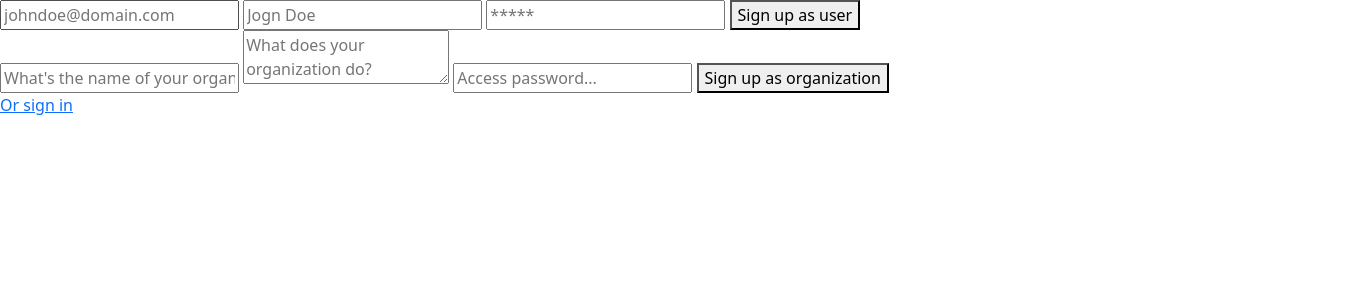
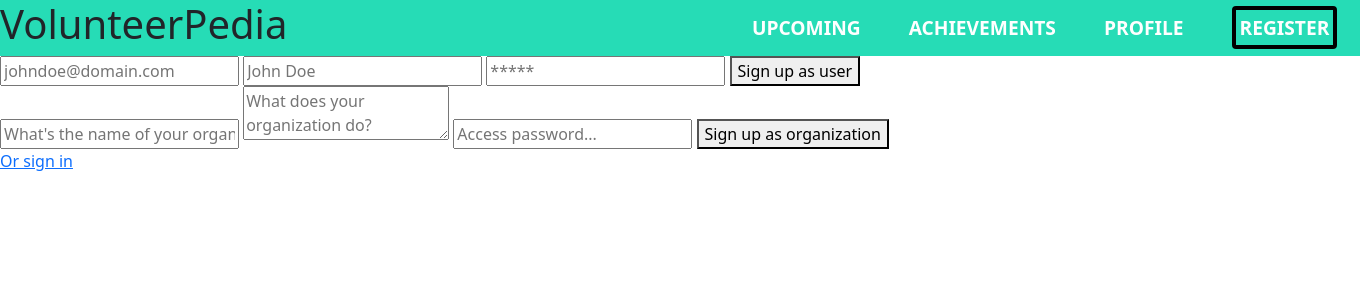
Before and after one commit to jianmin-chen/volunteerpedia, a Flask app: page /signup in a window 1360 px wide. Shown: the top 300 px of the page. Run offline with Flask 2, Linux system fonts and the light colour scheme.

Commit message:
added layout navbar
Added layout navbar, began to add links

```diff
--- a/static/styles.css
+++ b/static/styles.css
@@ -2,3 +2,181 @@
  If using Bootstrap, needs to be imported in ./templates/layout.html.
  If creating a stylesheet, just do it in the same folder as this one. You can use @import.
  */
+
+ :root {
+    --background:rgba(0, 214, 170, .85);
+}
+
+*, *::before, *::after {
+  box-sizing: border-box;
+}
+
+
+
+
+/* navigation styles start here */
+.nav-toggle {
+  position: absolute !important;
+  top: -9999px !important;
+  left: -9999px !important;
+}
+
+.nav-toggle:focus ~ .nav-toggle-label {
+  outline: 3px solid rgba(lightblue, .75);
+}
+
+.nav-toggle-label {
+  position: absolute;
+  top: 0;
+  left: 0;
+  margin-left: 1em;
+  height: 100%;
+  display: flex;
+  align-items: center;
+}
+
+.nav-toggle-label span,
+.nav-toggle-label span::before,
+.nav-toggle-label span::after {
+  display: block;
+  background: white;
+  height: 2px;
+  width: 2em;
+  border-radius: 2px;
+  position: relative;
+}
+
+.nav-toggle-label span::before,
+.nav-toggle-label span::after {
+  content: '';
+  position: absolute;
+}
+
+.nav-toggle-label span::before {
+  bottom: 7px;
+}
+
+.nav-toggle-label span::after {
+  top: 7px;
+}
+
+header {
+  background: var(--background);
+  text-align: center;
+  z-index: 999;
+  width: 100%;
+}
+
+
+nav {
+  position: absolute;
+  text-align: left;
+  top: 100%;
+  left: 0;
+  background: var(--background);
+  width: 100%;
+  transform: scale(1, 0);
+  transform-origin: top;
+  transition: transform 400ms ease-in-out;
+}
+
+nav a {
+  color: white;
+  text-decoration: none;
+  font-size: 1.2rem;
+  text-transform: uppercase;
+  opacity: 0;
+  transition: opacity 150ms ease-in-out;
+}
+
+nav a:hover {
+  color: #000;
+}
+
+nav ul {
+  margin: 0;
+  padding: 0;
+  font-weight: bold;
+  list-style: none;
+}
+
+nav li {
+  margin-bottom: 1em;
+  margin-left: 1em;
+}
+
+
+.nav-toggle:checked ~ nav {
+  transform: scale(1,1);
+}
+
+.nav-toggle:checked ~ nav a {
+  opacity: 1;
+  transition: opacity 250ms ease-in-out 250ms;
+}
+
+@media screen and (min-width: 800px) {
+  .nav-toggle-label {
+    display: none;
+  }
+
+  header {
+    display: grid;
+    grid-template-columns: 1fr auto minmax(1050px, 5.1fr) 1fr;
+  }
+
+  .logo {
+    grid-column: 2 / 3;
+  }
+
+  nav {
+    all: unset; /* this causes issues with Edge, since it's unsupported */
+
+    /* the following lines are not from my video, but add Edge support */
+    position: relative;
+    text-align: left;
+    transition: none;
+    transform: scale(1,1);
+    background: none;
+    top: initial;
+    left: initial;
+    /* end Edge support stuff */
+
+    grid-column: 3 / 4;
+    display: flex;
+    justify-content: flex-end;
+    align-items: center;
+  }
+
+  nav a {
+    opacity: 1;
+    position: relative;
+  }
+
+  nav a::before {
+    content: '';
+    display: block;
+    height: 5px;
+    background: black;
+    position: absolute;
+    top: -.75em;
+    left: 0;
+    right: 0;
+    transform: scale(0, 1);
+    transition: transform ease-in-out 250ms;
+  }
+
+  nav a:hover::before {
+    transform: scale(1,1);
+  }
+
+  nav ul {
+    display: flex;
+  }
+
+  nav li {
+    margin-left: 3em;
+    margin-bottom: 0;
+  }
+
+}
--- a/templates/layout.html
+++ b/templates/layout.html
@@ -7,9 +7,26 @@
         <title>VolunteerPedia | {% block title %}{% endblock %}</title>
 
         <link href="https://cdn.jsdelivr.net/npm/bootstrap@5.1.3/dist/css/bootstrap.min.css" rel="stylesheet" integrity="sha384-1BmE4kWBq78iYhFldvKuhfTAU6auU8tT94WrHftjDbrCEXSU1oBoqyl2QvZ6jIW3" crossorigin="anonymous"/>
-        <!--<link href="{{ url_for('static', filename='styles.css') }}" rel="stylesheet"/>-->
+        <link href="{{ url_for('static', filename='styles.css') }}" rel="stylesheet"/>
     </head>
     <body>
+        <header>
+            <h1 class="Logo">VolunteerPedia</h1>
+            <input type="checkbox" id="nav-toggle" class="nav-toggle">
+            <nav>
+                <ul>
+                <li><a href="{{ url_for('general.index') }}">Upcoming</a></li>
+                <li><a href="/achievementsPage/achievements.html">Achievements</a></li>
+                <li><a href="/profilePage/profile.html">Profile</a></li>
+                <li><a href="{{ url_for('general.signup') }}" style="padding: 4px;border-style:solid;border-color:#000000;
+                    border-radius:4px;border-width: 4.5px;">Register</a>
+                </li>
+                </ul>
+            </nav>
+            <label for="nav-toggle" class="nav-toggle-label">
+                <span></span>
+            </label>
+        </header>
         {% if get_flashed_messages() %}
             <p>{{ get_flashed_messages() | join(" ") }}</p>
         {% endif %}
--- a/templates/signup.html
+++ b/templates/signup.html
@@ -8,7 +8,7 @@
     <form action="{{ url_for('general.signup') }}" method="post">
         <input autocomplete="off" name="type" type="hidden" value="user"/>
         <input autocomplete="off" name="email" type="email" maxlength="64" placeholder="johndoe@domain.com" required/>
-        <input autocomplete="off" name="username" type="text" maxlength="64" placeholder="Jogn Doe" required/>
+        <input autocomplete="off" name="username" type="text" maxlength="64" placeholder="John Doe" required/>
         <input autocomplete="off" name="password" type="password" placeholder="*****" required/>
         <button type="submit">Sign up as user</button>
     </form>
```
Also changed, not shown: database.db.
